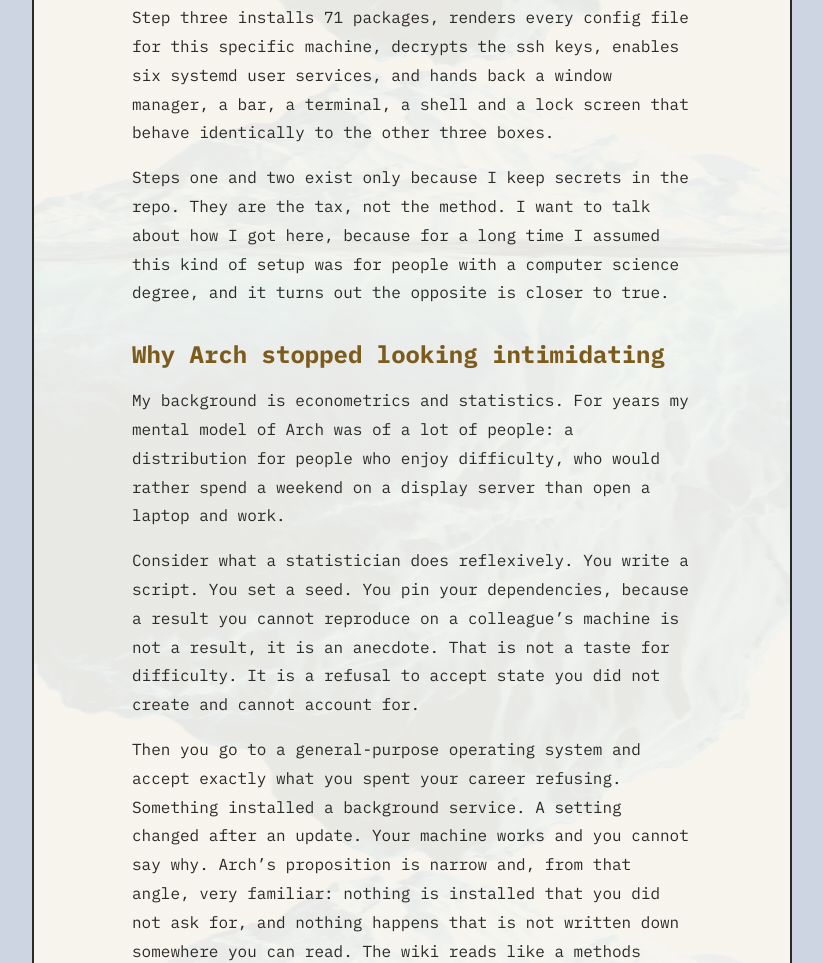
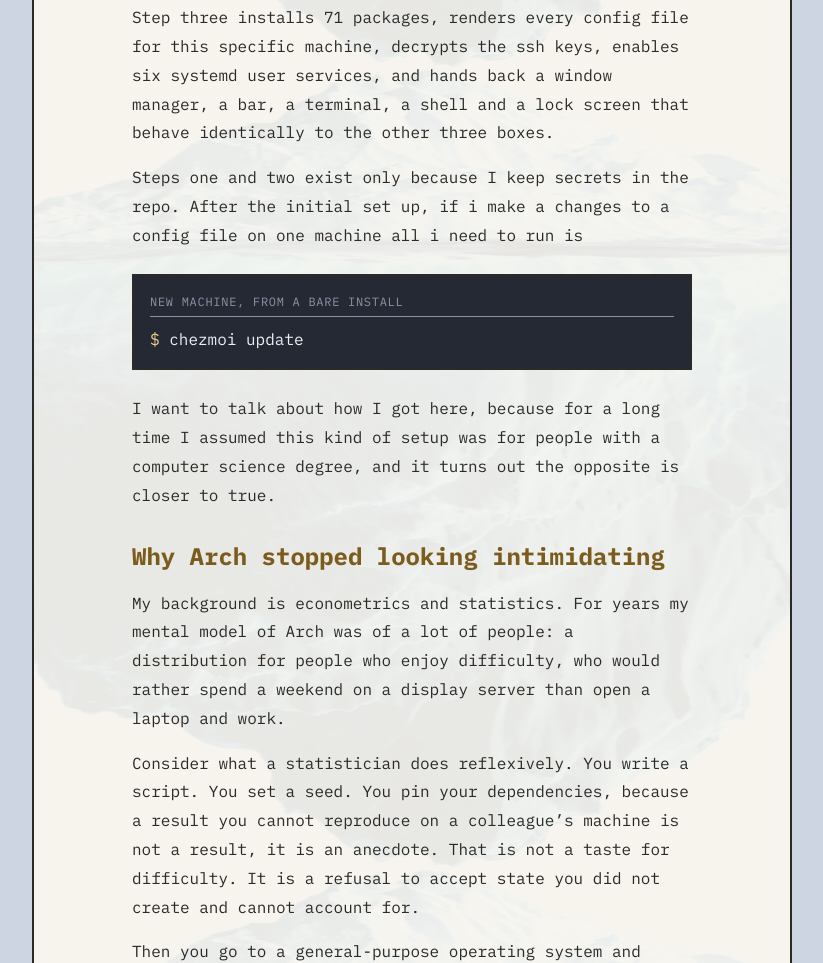
Before and after one commit to n0rdp0l/n0rdp0l.github.io, an Astro site: page /blog/set-seed-for-your-arch-setup in a window 1280 px wide. Shown: the part 754-1717 px from the top of the page, without its empty margins (228-1051 px from the left). Built offline with nearby package versions, Linux system fonts and the light colour scheme; Astro itself is replaced by a stand-in of ours.

Commit message:
Improve clarity on Arch setup process and updates
Clarified the explanation of initial setup steps and how to update configurations on new machines using chezmoi.

```diff
--- a/src/content/blog/set-seed-for-your-arch-setup.md
+++ b/src/content/blog/set-seed-for-your-arch-setup.md
@@ -26,8 +26,13 @@
 the ssh keys, enables six systemd user services, and hands back a window manager, a bar, a
 terminal, a shell and a lock screen that behave identically to the other three boxes.
 
-Steps one and two exist only because I keep secrets in the repo. They are the tax, not the
-method. I want to talk about how I got here, because for a long time I assumed this kind of
+Steps one and two exist only because I keep secrets in the repo. After the initial set up, if i make a changes to a config file on one machine all i need to run is
+<div class="n0-term">
+  <div class="n0-term__bar">new machine, from a bare install</div>
+<span class="n0-term__prompt">$</span> chezmoi update
+</div>
+
+I want to talk about how I got here, because for a long time I assumed this kind of
 setup was for people with a computer science degree, and it turns out the opposite is closer to
 true.
 
```
